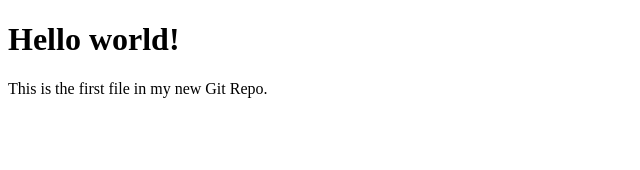
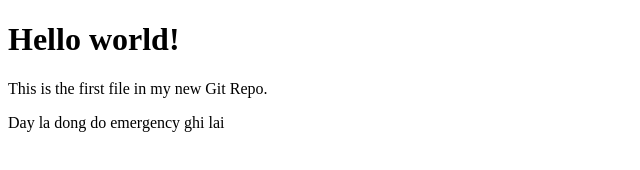
Before and after one commit to camtien4757/testgit, a plain HTML site: page index.html in a window 1280 px wide. Shown: the whole page, without its empty margins (0-640 px from the left). Drawn offline with Linux system fonts and the light colour scheme.

Commit message:
day la lan file do emergency sua doi

```diff
--- a/index.html
+++ b/index.html
@@ -7,6 +7,7 @@
 
 <h1>Hello world!</h1>
 <p>This is the first file in my new Git Repo.</p>
+<p>Day la dong do emergency ghi lai</p>
 
 </body>
 </html>
```
